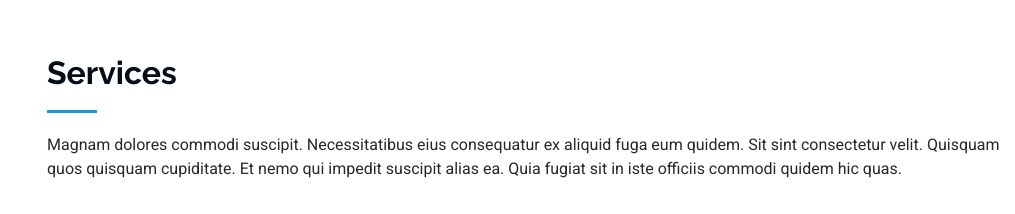
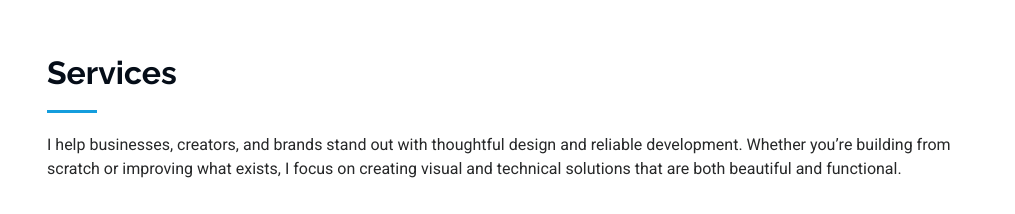
Before and after one commit to Arjunzala/Arjun-s-workfolio, a plain HTML site: page index.html in a window 1280 px wide. Shown: the part 5780-5994 px from the top of the page, without its empty margins (265-1280 px from the left). Drawn offline with Linux system fonts and the light colour scheme.

Commit message:
Update index.html

```diff
--- a/index.html
+++ b/index.html
@@ -705,7 +705,7 @@
       <!-- Section Title -->
       <div class="container section-title" data-aos="fade-up">
         <h2>Services</h2>
-        <p>Magnam dolores commodi suscipit. Necessitatibus eius consequatur ex aliquid fuga eum quidem. Sit sint consectetur velit. Quisquam quos quisquam cupiditate. Et nemo qui impedit suscipit alias ea. Quia fugiat sit in iste officiis commodi quidem hic quas.</p>
+        <p>I help businesses, creators, and brands stand out with thoughtful design and reliable development. Whether you’re building from scratch or improving what exists, I focus on creating visual and technical solutions that are both beautiful and functional.</p>
       </div><!-- End Section Title -->
 
       <div class="container">
```
